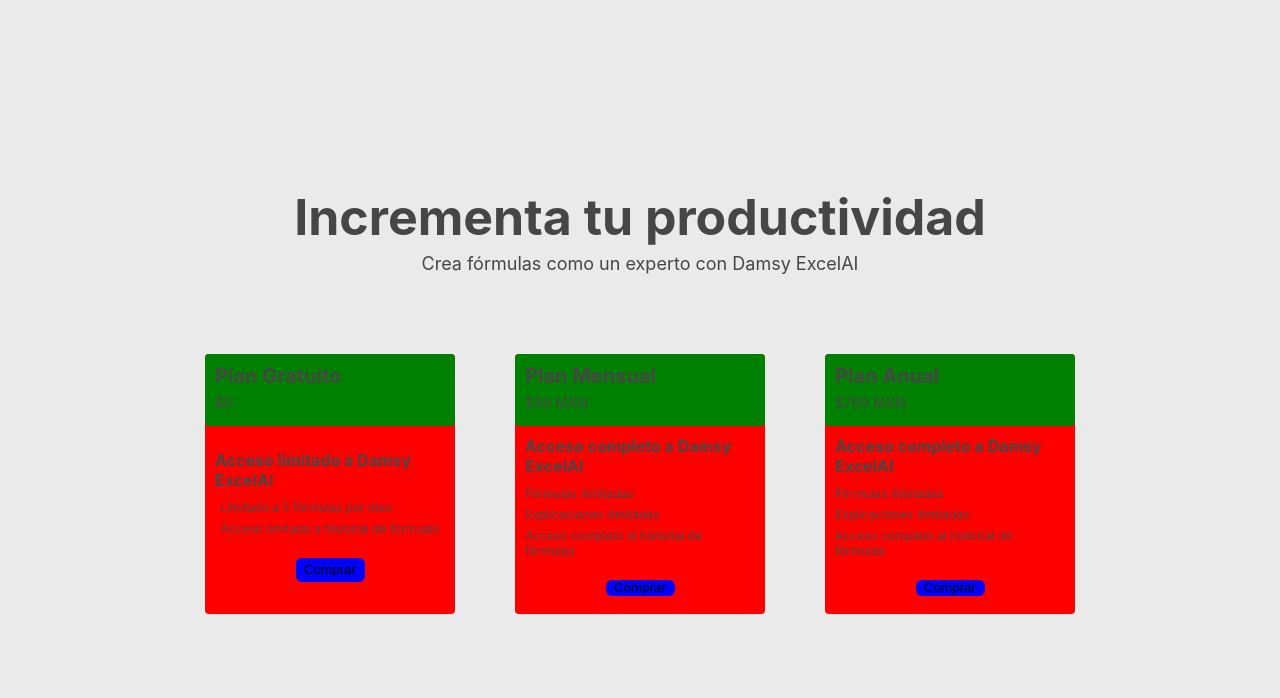
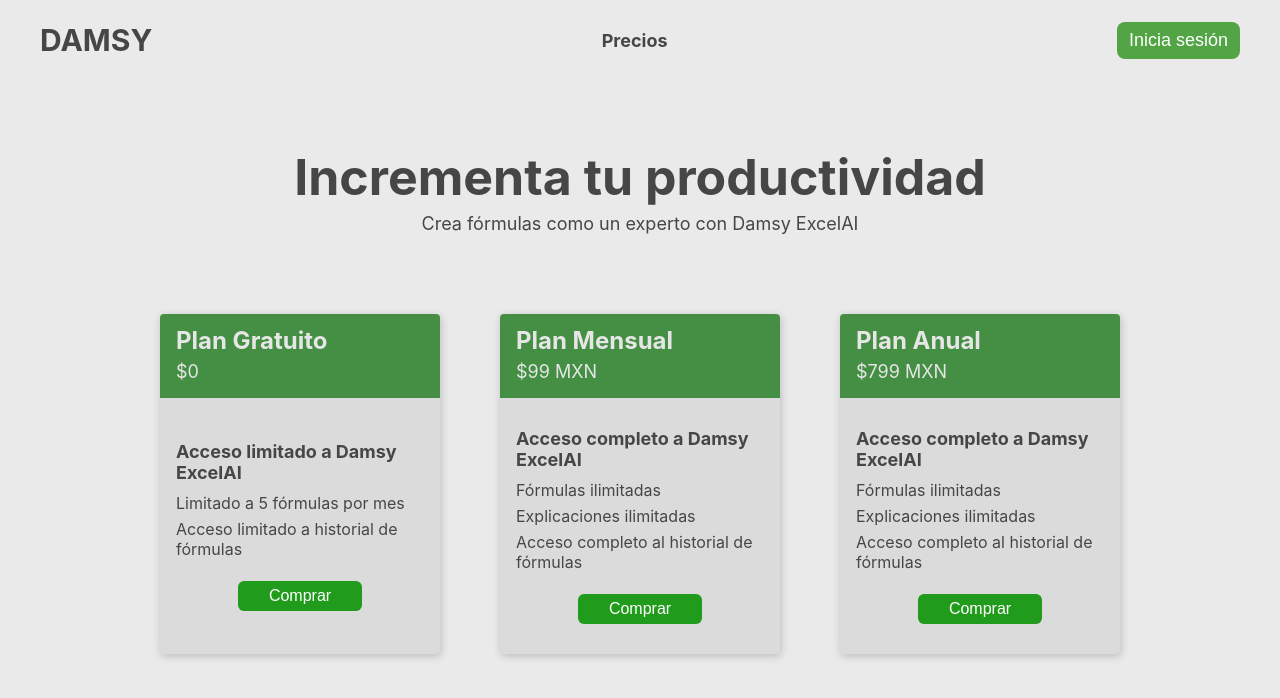
Before and after one commit to emanuelalvaradog/damsy-landing, a Next.js app: page /precios in a window 1280 px wide. Shown: the top 698 px of the page. Built offline with nearby package versions, Linux system fonts and the light colour scheme.

Commit message:
stripe finally integrated

```diff
--- a/components/AuthPage/AuthPage.tsx
+++ b/components/AuthPage/AuthPage.tsx
@@ -2,41 +2,46 @@ import React, { useEffect, useState } from "react";
 import styles from "./Auth.module.css";
 import { LoginPage } from "./LoginPage";
 import { RegisterPage } from "./RegisterPage";
-import { useRouter } from 'next/router';
-
+import { useRouter } from "next/router";
+import Fire from "../Utils/Fire";
 
 const enum AuthPageName {
   LOGIN,
-    REGISTER
+  REGISTER,
 }
 
 // TODO: if someone goes to /auth and is already logged in, redirect to /excelai
 // TODO: implement secure routes
 
 export function AuthPage() {
-    const { asPath } = useRouter()
+  Fire.initialize();
+  const { asPath } = useRouter();
   const [currentAuthPage, setCurrentAuthPage] = useState(AuthPageName.REGISTER);
 
   useEffect(() => {
     // check if url is /auth?login or /auth?register
-        if(asPath.includes("login")){
-            setCurrentAuthPage(AuthPageName.LOGIN)
-        }else{
-            setCurrentAuthPage(AuthPageName.REGISTER)
+    if (asPath.includes("login")) {
+      setCurrentAuthPage(AuthPageName.LOGIN);
+    } else {
+      setCurrentAuthPage(AuthPageName.REGISTER);
     }
-    }, [])
+  }, []);
 
   const loginInstead = () => {
-        setCurrentAuthPage(AuthPageName.LOGIN)
+    setCurrentAuthPage(AuthPageName.LOGIN);
   };
 
   const registerInstead = () => {
-        setCurrentAuthPage(AuthPageName.REGISTER)
+    setCurrentAuthPage(AuthPageName.REGISTER);
   };
 
   return (
     <div className={styles.page}>
-        {currentAuthPage == AuthPageName.LOGIN? <LoginPage registerInstead={registerInstead}></LoginPage> : <RegisterPage loginInstead={loginInstead}></RegisterPage>}
+      {currentAuthPage == AuthPageName.LOGIN ? (
+        <LoginPage registerInstead={registerInstead}></LoginPage>
+      ) : (
+        <RegisterPage loginInstead={loginInstead}></RegisterPage>
+      )}
     </div>
   );
 }
--- a/pages/api/checkout-sessions.js
+++ b/pages/api/checkout-sessions.js
@@ -3,24 +3,21 @@ const stripe = require("stripe")(process.env.STRIPE_API_KEY);
 export default async function paymentHandler(req, res) {
   if (req.method !== "POST") res.status(405).end("Method not allowed");
 
+  const priceReq = JSON.parse(req.body).price;
+
+  // const prodPrice = await stripe.prices.retrieve(priceReq);
+  // console.log(prodPrice);
+
   try {
     const session = await stripe.checkout.sessions.create({
-      mode: "subscription",
+      billing_address_collection: "auto",
       line_items: [
         {
-          price_data: {
-            currency: "mxn",
-            product_data: {
-              name: "Plan Mensual",
-            },
-            unit_amount: 9900,
-            recurring: {
-              interval: "month",
-            },
-          },
+          price: "price_1LivSQD1ZyZsk1mP95uvYcCj",
           quantity: 1,
         },
       ],
+      mode: "subscription",
       success_url: "http://localhost:3000/excelai",
       cancel_url: "http://localhost:3000/",
     });
--- a/pages/precios.js
+++ b/pages/precios.js
@@ -1,25 +1,13 @@
 import React from "react";
 import styles from "../styles/Pricing.module.css";
 import Router from "next/router";
+import { HomeHeader } from "../components";
 import { stripeCheckout } from "../stripe/stripeCheckout";
 
 export default function precios() {
-  // async function paymentHandler(e) {
-  //   const productId = e.target.name;
-  //   if (productId === "free") {
-  //     Router.push("/auth?login");
-  //     return;
-  //   }
-
-  //   fetch("http://localhost:3000/api/checkout-sessions", {
-  //     method: "POST",
-  //     body: JSON.stringify({
-  //       productId,
-  //     }),
-  //   });
-  // }
-
   return (
+    <>
+      <HomeHeader displayLogin />
       <div className={styles.pricing}>
         <h1>Incrementa tu productividad</h1>
         <p>Crea fórmulas como un experto con Damsy ExcelAI</p>
@@ -60,7 +48,7 @@ export default function precios() {
               <button
                 name={"prod_MRohC3ham7aid7"}
                 onClick={() =>
-                checkout({
+                  stripeCheckout({
                     lineItems: [
                       {
                         price: "price_1LivSQD1ZyZsk1mP95uvYcCj",
@@ -87,8 +75,16 @@ export default function precios() {
                 <li>Acceso completo al historial de fórmulas</li>
               </ul>
               <button
-            // name="price_1LibGcD1ZyZsk1mPbkdchSyC"
-            // onClick={paymentHandler}
+                onClick={() =>
+                  stripeCheckout({
+                    lineItems: [
+                      {
+                        price: "price_1LiwYxD1ZyZsk1mPzA3mUrL2",
+                        quantity: 1,
+                      },
+                    ],
+                  })
+                }
               >
                 Comprar
               </button>
@@ -96,5 +92,6 @@ export default function precios() {
           </div>
         </section>
       </div>
+    </>
   );
 }
--- a/stripe/stripeCheckout.js
+++ b/stripe/stripeCheckout.js
@@ -2,10 +2,11 @@ import { loadStripe } from "@stripe/stripe-js";
 
 export async function stripeCheckout({ lineItems }) {
   let stripePromise = null;
+  const STRIPE_API_KEY = process.env.NEXT_PUBLIC_STRIPE_KEY;
 
   const getStripe = () => {
     if (!stripePromise) {
-      stripePromise = loadStripe(process.env.STRIPE_API_KEY);
+      stripePromise = loadStripe(STRIPE_API_KEY);
     }
     return stripePromise;
   };
@@ -13,9 +14,9 @@ export async function stripeCheckout({ lineItems }) {
   const stripe = await getStripe();
 
   await stripe.redirectToCheckout({
-    mode: "payment",
+    mode: "subscription",
     lineItems,
-    succesUrl: `${window.location.origin}?session_id={CHECKOUT_SESSION_ID}`,
+    successUrl: `${window.location.origin}?session_id={CHECKOUT_SESSION_ID}`,
     cancelUrl: window.location.origin,
   });
 }
--- a/styles/Pricing.module.css
+++ b/styles/Pricing.module.css
@@ -24,30 +24,32 @@
 }
 
 .card {
-  width: 25rem;
-  height: 26rem;
-  background-color: red;
+  width: 28rem;
+  height: 34rem;
+  background-color: #dbdbdb;
   border-radius: 0.4rem;
+  box-shadow: 1px 2px 8px rgba(0, 0, 0, 0.2);
 }
 
 .cardHeader {
-  height: 7.2rem;
-  background-color: green;
-  padding: 1rem;
-  border-radius: 0.4rem;
+  height: 8.4rem;
+  background-color: rgb(68, 143, 68);
+  padding: 1.2rem 0 1.2rem 1.6rem;
+  border-radius: 0.4rem 0.4rem 0 0;
+  color: rgb(230, 230, 230);
 }
 
 .cardHeader h2 {
-  font-size: 2rem;
+  font-size: 2.4rem;
 }
 
 .cardHeader p {
-  font-size: 1.4rem;
+  font-size: 1.8rem;
 }
 
 .cardBenefits {
-  padding: 1rem;
-  height: 18rem;
+  padding: 1.6rem;
+  height: 25.6rem;
   display: flex;
   flex-direction: column;
   justify-content: center;
@@ -55,7 +57,7 @@
 }
 
 .cardBenefits h3 {
-  font-size: 1.6rem;
+  font-size: 1.8rem;
   margin-bottom: 1rem;
 }
 
@@ -71,16 +73,18 @@
 
 .cardBenefits li {
   margin: 0;
-  font-size: 1.2rem;
+  font-size: 1.6rem;
   margin-bottom: 0.6rem;
 }
 
 .cardBenefits button {
-  width: 30%;
+  width: 50%;
   border-radius: 0.6rem;
-  background-color: blue;
+  background-color: rgb(32, 155, 27);
+  color: white;
   margin-top: 1.6rem;
+  font-size: 1.6rem;
   border: none;
-  height: 2.4rem;
+  height: 3rem;
   cursor: pointer;
 }
```
Lines whose indentation alone changed are shown as unchanged.
